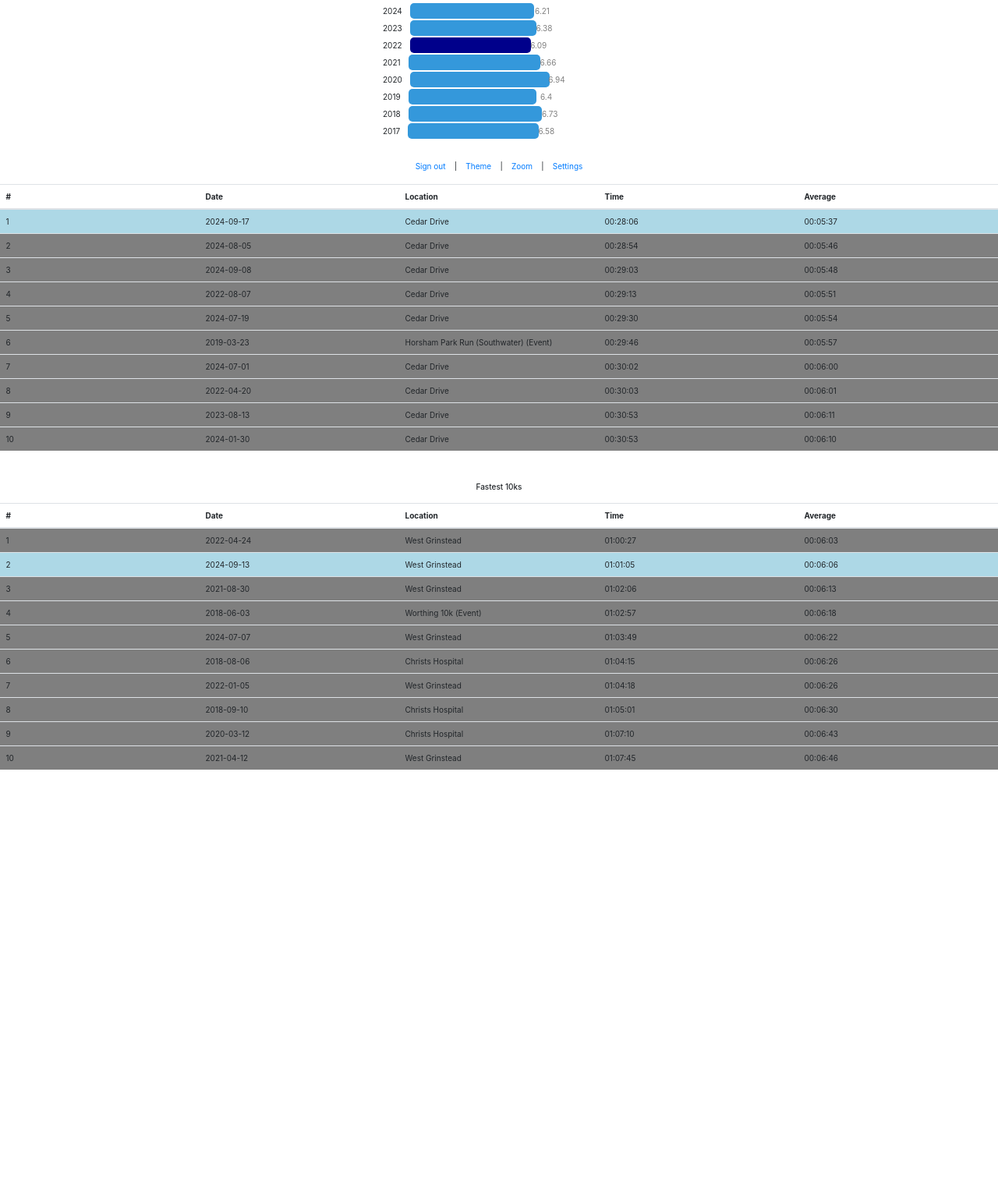
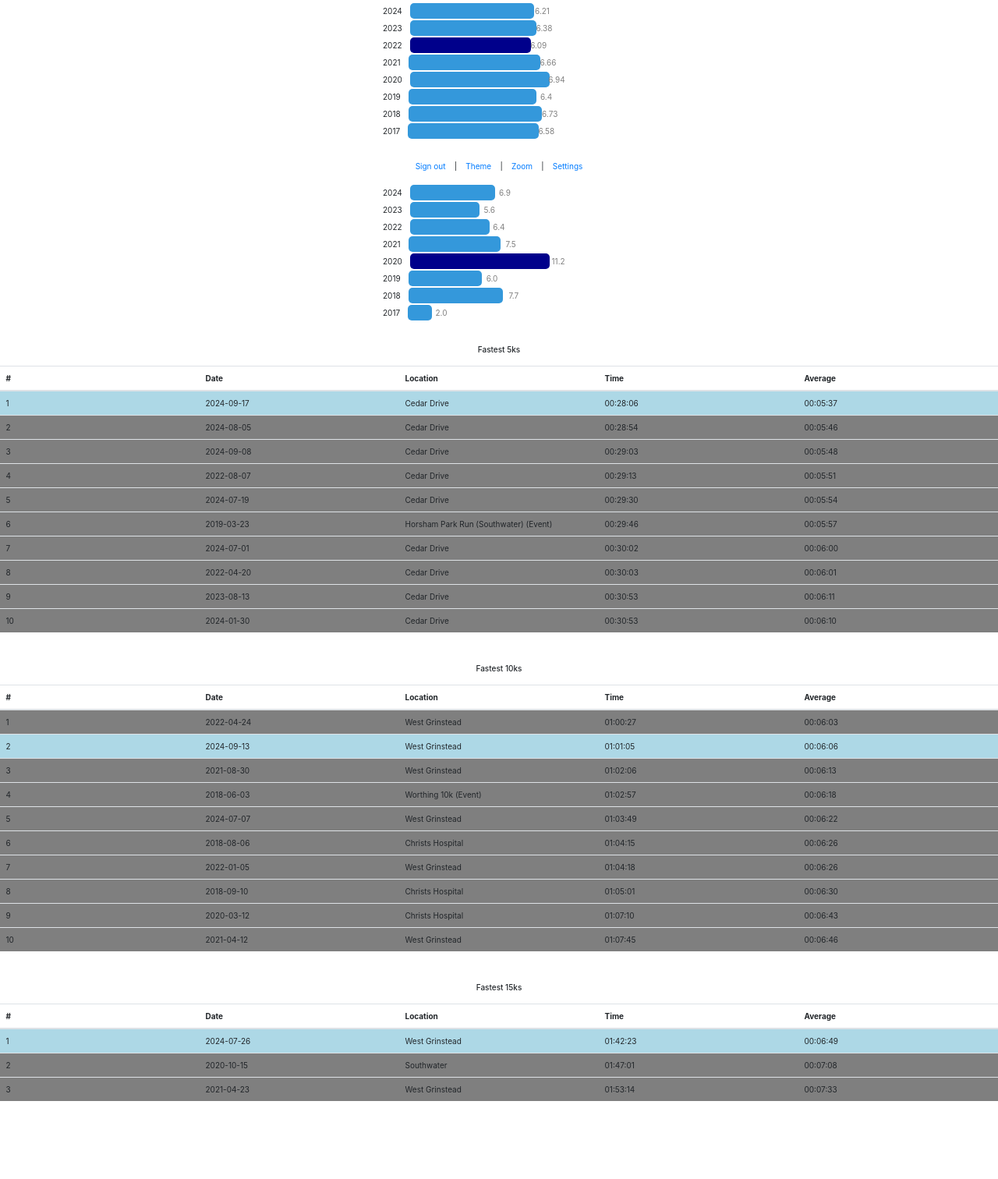
Before and after one commit to AndyPikeWork/Runs-Reads-Trips-Thoughts, a Flask app: page /runs/stats in a window 1280 px wide. Shown: the part 574-2086 px from the top of the page at 78% size. Before the commit the page ends 1561 px from the top, so only its background shows below. Run offline with Flask 3, Linux system fonts and the light colour scheme; a user stored in the database is signed in; parts of the project's set-up code (start-up, migrations or seed data) failed here and were passed over; some libraries are stand-ins or nearby versions.

Commit message:
modified:   __pycache__/app.cpython-39.pyc 	modified:   __pycache__/functions.cpython-39.pyc 	modified:   __pycache__/wsgi.cpython-39.pyc 	modified:   app.py 	modified:   functions.py 	modified:   instance/db.db 	modified:   static/functions.js 	new file:   static/images/20240515203708_ 	new file:   static/images/20240515203708_CACI_acorn_product.png 	new file:   static/images/20240521093549_ 	new file:   static/images/20240521093549_technical_training_power_apps_products.png 	new file:   static/images/20240701104320_ 	new file:   static/images/20240725003839_ 	new file:   static/images/20241205191915_ 	modified:   templates/runs_stats.html

```diff
--- a/app.py
+++ b/app.py
@@ -218,6 +218,12 @@
     # To make a Matplot lib chart (don't forget to pass total_distance_per_year on to the render function)
     #total_distance_per_year = f.make_graph(total_distance_per_year_data, "hbar", 0.2, 0, "NULL", "NULL", 2, "FALSE")
 
+    #Average Distance per year
+    distance_array_data = [run.distance for run in runs]
+    years_array_data = [run.date.split('-')[0] for run in runs]
+    average_distance_per_year_data = f.group_with_agg(years_array_data, distance_array_data, 100, "ave", "whole")
+
+
     list_5k = [run for run in runs if run.distance == 5]
     sorted_list_5k = sorted(list_5k, key=lambda x: x.time)[:10]
     latest = max(sorted_list_5k, key=lambda x: x.date)
@@ -239,8 +245,18 @@
         else:
             run.is_latest = "bar_None"
 
+    list_15k = [run for run in runs if run.distance == 15]
+    sorted_list_15k = sorted(list_15k, key=lambda x: x.time)[:15]
+    latest = max(sorted_list_15k, key=lambda x: x.date)
+
+    for run in sorted_list_15k:
+        if run.date == latest.date:
+            run.is_latest = "bar_Low"
+        else:
+            run.is_latest = "bar_None"
+
     #sorted_list_10k = sorted(list_10k, key=lambda x: x.time)[:5]
-    return render_template('runs_stats.html',total_distance_per_year_data=total_distance_per_year_data,years_of_runs=years_of_runs,ave_times_per_year=ave_times_per_year,sorted_list_5k=sorted_list_5k,sorted_list_10k=sorted_list_10k)
+    return render_template('runs_stats.html',total_distance_per_year_data=total_distance_per_year_data,years_of_runs=years_of_runs,ave_times_per_year=ave_times_per_year,sorted_list_5k=sorted_list_5k,sorted_list_10k=sorted_list_10k,sorted_list_15k=sorted_list_15k,average_distance_per_year_data=average_distance_per_year_data)
 
 @app.route('/reads/stats', methods=['GET', 'POST'])
 @login_required
@@ -658,14 +674,13 @@
 
     anchor_links = []
 
-    for match in re.finditer(r'\*\*((?:[\w\s]+?)\d*?(?:\s\w+)*\??)\*\*', note.note_text):
+    for match in re.finditer(r'\*\*((?:[\w\s.,!?“”‘’\'\"\-\(\)]+?)\d*?(?:\s[\w\s.,!?“”‘’\'\"\-\(\)]+)*\??)\*\*', note.note_text):
         anchor_links.append(match.group(1))
 
     # Convert Regex to HTML notation
 
-
     # convert ** into <bold> tags
-    note.note_text = re.sub(r'\*\*((?:[\w\s]+?)\d*?(?:\s\w+)*\??)\*\*', r'<b id="\1">\1</b>', note.note_text)
+    note.note_text = re.sub(r'\*\*((?:[\w\s.,!?“”‘’\'\"\-\(\)]+?)\d*?(?:\s[\w\s.,!?“”‘’\'\"\-\(\)]+)*\??)\*\*', r'<b id="\1">\1</b>', note.note_text)
     # convert links to <a> elements
     note.note_text = re.sub(r"(https?:\/\/[^\s]+)",r"<a target='_blank' href='\1'>\1</a>", note.note_text).replace('</td>','')
     #note.note_text = note.note_text.replace('</td></a>', '</a></td>')
--- a/functions.py
+++ b/functions.py
@@ -116,7 +116,10 @@
     if agg_type == "ave":
         # Calculate the mean for each category
         for category, data in aggregated_data.items():
-            data[0] = data[0] / data[1]
+            if data_type == "whole":
+                data[0] = round(data[0] / data[1],1)
+            else:
+                data[0] = data[0] / data[1]
 
     if data_type == "time":
         result = [(category, convert_time_to_float(data[0])) for category, data in aggregated_data.items()]
--- a/static/functions.js
+++ b/static/functions.js
@@ -275,7 +275,7 @@
     if(document.getElementById('word_view_content') != null) {
         const stored_zoom = localStorage.getItem('zoom');
         const shouldZoomIn = stored_zoom === 'out';
-        const contentDiv = document.getElementsByClassName('note_text_p')[0];
+        const contentDiv = document.getElementsByClassName('note_text_p')[1];
         if (shouldZoomIn) {
             contentDiv.classList.toggle('large-font');
             }
@@ -284,7 +284,7 @@
 
   function make_text_big() {
     const fontToggleBtn = document.getElementById('toggle-zoom');
-    const contentDiv = document.getElementsByClassName('note_text_p')[0];
+    const contentDiv = document.getElementsByClassName('note_text_p')[1];
 
 
     fontToggleBtn.addEventListener('click', () => {
--- a/templates/runs_stats.html
+++ b/templates/runs_stats.html
@@ -45,7 +45,19 @@
         {% endfor %}
         </div>
     </div>
-
+    <br/><br/>
+    <h6 class="center">Average Distance by Year</h6>
+    <br/>
+    <div class="chart center">
+        {% for year_values in average_distance_per_year_data %}
+            <div class="bar-container">
+                <div class="small-label">{{year_values[0]}}</div>
+                <div class="bar {{year_values[3]}}" style="width: {{year_values[2]}}%">
+                    <div class="value">{{year_values[1]}}</div>
+                </div>
+            </div>
+        {% endfor %}
+    </div>
     <br/><br/>
     <h6 class="center">Fastest 5ks</h6>
     <br/>
@@ -98,6 +110,33 @@
                 </tbody>
             </table>
 
+
+        <br/><br/>
+        <h6 class="center">Fastest 15ks</h6>
+        <br/>
+            <table class="table override_table">
+                <thead>
+                    <tr>
+                        <th>#</th>
+                        <th>Date</th>
+                        <th>Location</th>
+                        <th>Time</th>
+                        <th>Average</th>
+                    </tr>
+                </thead>
+                <tbody>
+                    {% for runs in sorted_list_15k %}
+                        <tr class="{{runs.is_latest}}">
+                            <td>{{ loop.index }}</td>
+                            <td>{{ runs.date }}</td>
+                            <td>{{ runs.location }}</td>
+                            <td>{{ runs.time }}</td>
+                            <td>{{ runs.average_time_per_km }}</td>
+                        </tr>
+                    {% endfor %}
+                </tbody>
+            </table>
+
 <!--
     MATPLOT-LIB Graphs
 
```
Also changed, not shown: instance/db.db, static/images/20240515203708_CACI_acorn_product.png (added), static/images/20240521093549_technical_training_power_apps_products.png (added), 5 other files.
